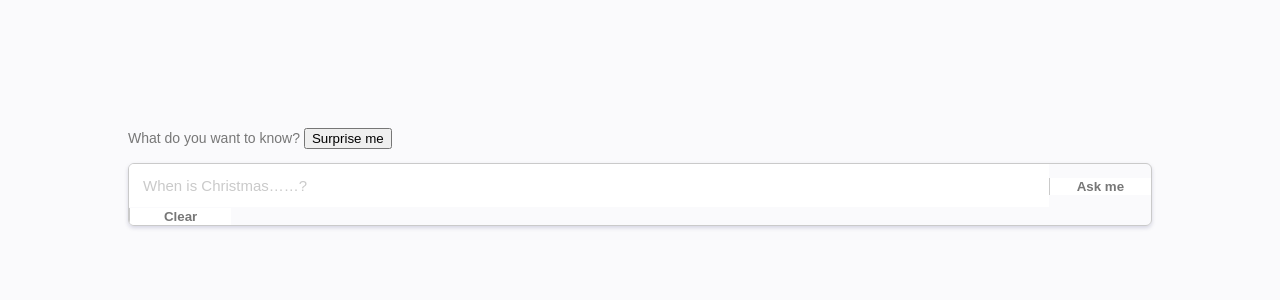
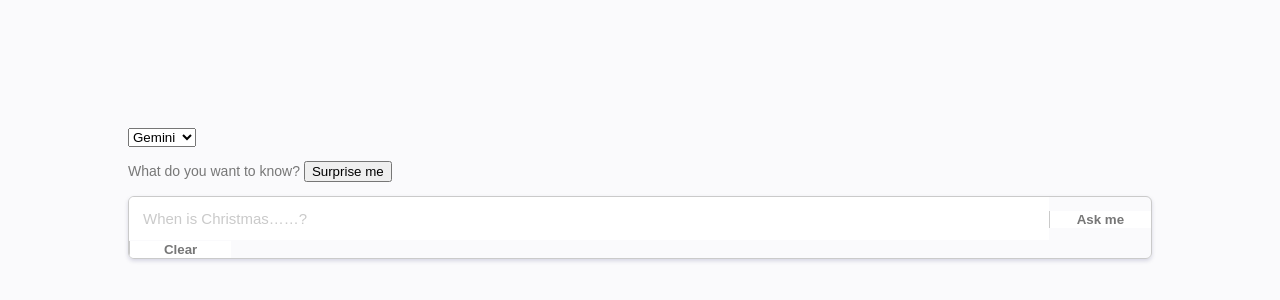
Before and after one commit to Pengyoushiyige/Untitled-Project, a Vue app in the folder frontend/: page / in a window 1280 px wide. Shown: the top 300 px of the page. Built offline with nearby package versions, Linux system fonts and the light colour scheme.

Commit message:
24.3.21尝试重构

```diff
--- a/frontend/src/App.vue
+++ b/frontend/src/App.vue
@@ -1,5 +1,6 @@
 <template>
   <div class="app">
+    <ModelSwitcher @modelChanged="handleModelChange" />
     <p>What do you want to know?
       <button @click="surprise" :disabled="chatHistory.length > 0">Surprise me</button>
     </p>
@@ -20,6 +21,8 @@
 
 
 <script>
+import ModelSwitcher from './components/ModelSwitcher.vue';
+
 const surpriseOptions = [
   'Who won the latest Nobel Peace Prize?',
   'Where does pizza come from?',
@@ -35,7 +38,14 @@ export default { //导出了一个对象,这个对象定义了Vue组件的选项
       chatHistory: [],
     };
   },
+  components: {
+    ModelSwitcher,
+  },
   methods: {
+    handleModelChange(newModel) {
+      console.log("Selected model:", newModel);
+      // 在这里处理模型切换逻辑，例如发送请求到后端等
+    },
     clear() {
       // 清空问题输入框
       this.value = '';
--- /dev/null
+++ b/frontend/src/components/ModelSwitcher.vue
@@ -0,0 +1,27 @@
+// src/components/ModelSwitcher.vue
+
+<template>
+  <div>
+    <select v-model="selectedModel" @change="onModelChange">
+      <option value="openAI">OpenAI</option>
+      <option value="gemini">Gemini</option>
+      <option value="claude">Claude</option>
+    </select>
+  </div>
+</template>
+
+<script>
+export default {
+  data() {
+    return {
+      selectedModel: 'gemini', // 默认选中的模型
+    };
+  },
+  methods: {
+    onModelChange() {
+      // 通知父组件选中的模型发生变化
+      this.$emit('modelChanged', this.selectedModel);
+    },
+  },
+};
+</script>
```
